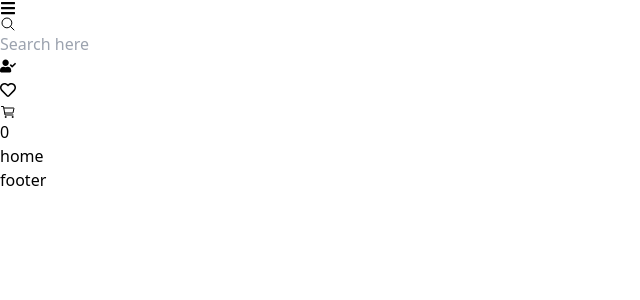
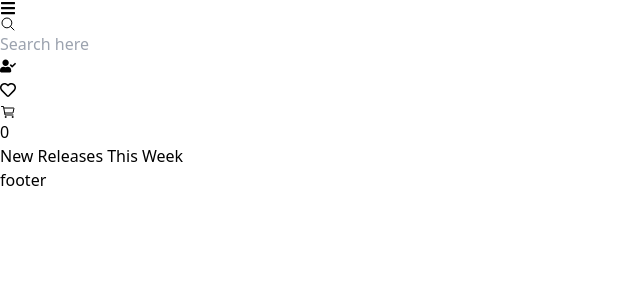
Before and after one commit to sandunudayakantha/Book-Store-MERN, a React (Vite) app in the folder frontend/: page / in a window 1280 px wide. Shown: the top 300 px of the page, without its empty margins (0-640 px from the left). Built offline with nearby package versions, Linux system fonts and the light colour scheme.

Commit message:
Banner section

```diff
--- /dev/null
+++ b/frontend/src/pages/home/Banner.jsx
@@ -0,0 +1,18 @@
+import React from 'react'
+
+const Banner = () => {
+  return (
+    <div>
+      <div>
+        <h1>New Releases This Week</h1>
+      </div>
+
+
+      <div>
+
+      </div>
+    </div>
+  )
+}
+
+export default Banner
--- /dev/null
+++ b/frontend/src/pages/home/Home.jsx
@@ -0,0 +1,12 @@
+import React from 'react'
+import Banner from './Banner'
+
+const Home = () => {
+  return (
+    <>
+    <Banner/>
+    </>
+  )
+}
+
+export default Home
--- a/frontend/src/routers/router.jsx
+++ b/frontend/src/routers/router.jsx
@@ -1,5 +1,6 @@
 import {createBrowserRouter} from "react-router";
 import App from "../App";
+import Home from "../pages/home/Home";
 const router = createBrowserRouter([
     {
         path:"/",
@@ -8,7 +9,7 @@ const router = createBrowserRouter([
         children:[
             {
                 path:"/",
-                element:<h1 className="." >home</h1>,
+                element:<Home/>,
             },
             {
                 path:"/orders",
```
